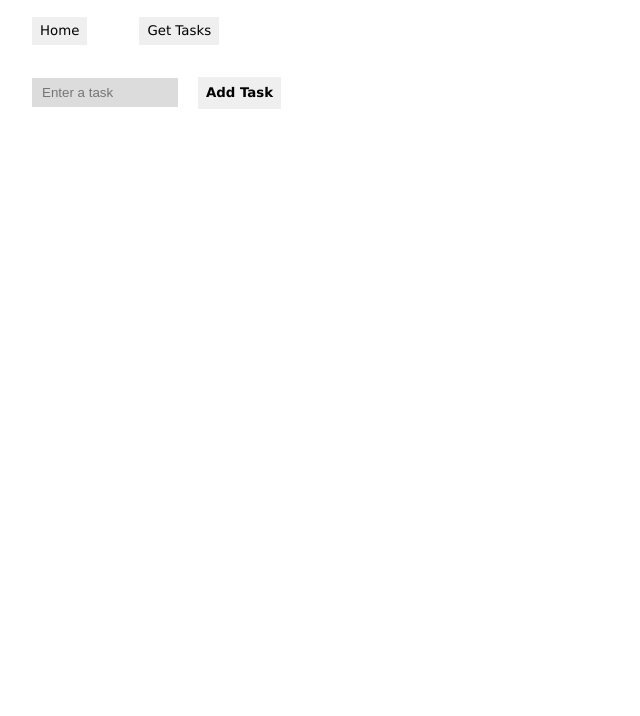
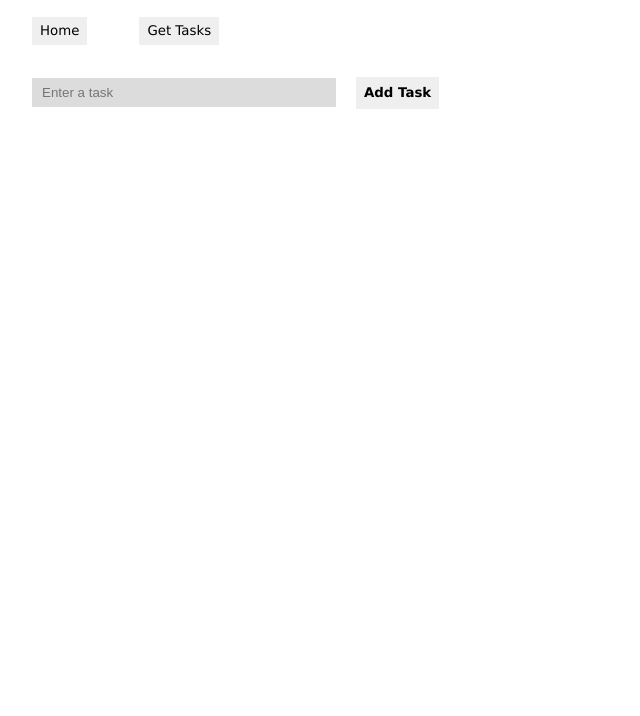
Before and after one commit to ArfanFahad/Task_Manager, a website with bundled scripts: page frontend/index.html in a window 1280 px wide. Shown: the part 84-800 px from the top of the page, without its empty margins (0-640 px from the left). Built offline with nearby package versions, Linux system fonts and the light colour scheme.

Commit message:
style(input): increase width to 25% for better usability

```diff
--- a/frontend/css/style.css
+++ b/frontend/css/style.css
@@ -48,7 +48,7 @@ body {
   border: none;
   background-color: gainsboro;
   height: 1.8rem;
-  width: 12%;
+  width: 25%;
   padding-left: 10px;
 }
 
```
